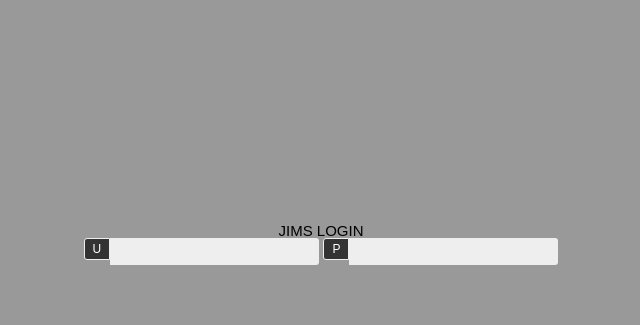
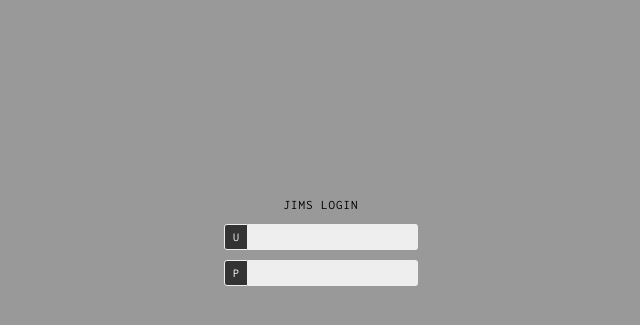
Before and after one commit to awprgrmmr/JIMS, a PHP site: page / in a window 1280 px wide. Shown: the part 146-471 px from the top of the page, without its empty margins (319-959 px from the left). Run offline with PHP 8.4, Linux system fonts and the light colour scheme.

Commit message:
Update index.php

```diff
--- a/index.php
+++ b/index.php
@@ -1,6 +1,6 @@
 <html>
 <head>
-	<link href="https://fonts.googleapis.com/css?family=Open+Sans" rel="stylesheet">
+	<link href="https://fonts.googleapis.com/css?family=Inconsolata" rel="stylesheet">
 	<style>
 	html, body {
 		height: 100%;
@@ -17,6 +17,9 @@
 		line-height: 1em;
 	}
 	header {
+		font-size: 13px;
+		letter-spacing: 1px;
+		margin-bottom: 1em;
 		text-align: center;
 	}
 	#login label {
@@ -28,7 +31,7 @@
 		display: inline-block;
 		margin-bottom: 10px;
 		font-size: 12px;
-		padding: 4px 8px;
+		padding: 6px 8px;
 		vertical-align: top;
 	}
 	#login input {
@@ -50,8 +53,9 @@
 <div id="login">
 	<header>JIMS LOGIN</header>
 	<form action="login.php">
-    	<label for="username">U</label><input type="text" name="username" autocomplete="off" />
-		<label for="password">P</label><input type="password" name="password" autocomplete="off" />
+		<label for="username">U</label><input type="text" name="username" autocomplete="off"/>
+		<br/>
+		<label for="password">P</label><input type="password" name="password" autocomplete="off"/>
 	</form>
 </div>
 
```
